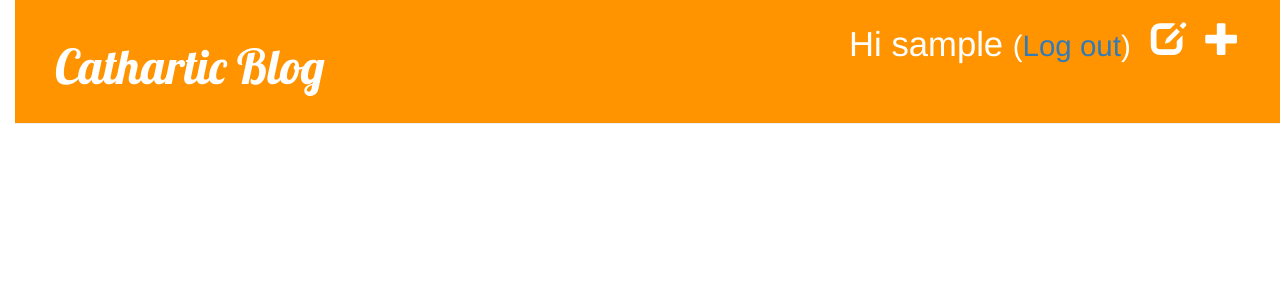
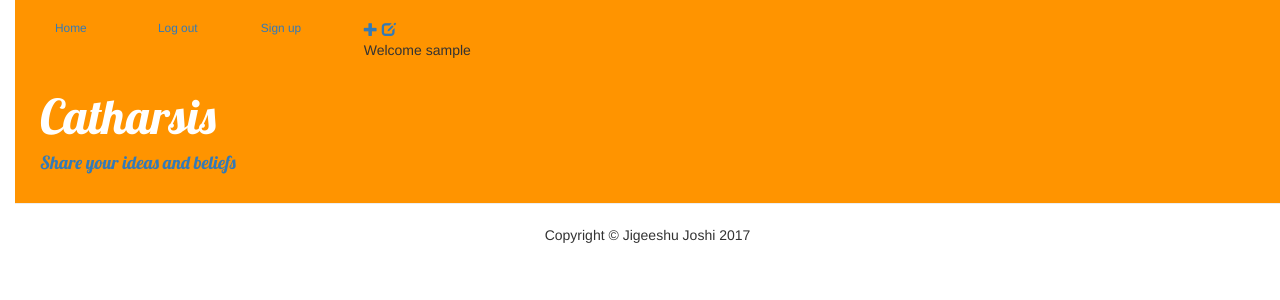
Before and after one commit to Jigeeshu/my-first-blog, a Django app: a page that uses blog/templates/blog/base.html in a window 1280 px wide. Shown: the top 300 px of the page. Run offline with Django 3.2, Linux system fonts and the light colour scheme; the visitor is signed in with stand-in values (Sample User, id 1); data that the repository does not hold is empty; some libraries are stand-ins or nearby versions.

Commit message:
Register new user

```diff
--- a/blog/templates/blog/base.html
+++ b/blog/templates/blog/base.html
@@ -10,14 +10,34 @@
     </head>
     <body>
     <div class="page-header">
-         {% if user.is_authenticated %}
-        <a href="{% url 'post_new' %}" class="top-menu"><span class="glyphicon glyphicon-plus"></span></a>
-        <a href="{% url 'post_draft_list' %}" class="top-menu"><span class="glyphicon glyphicon-edit"></span></a>
-        <p class="top-menu">Hi {{ user.username }} <small>(<a href="{% url 'logout' %}">Log out</a>)</small></p>
-    {% else %}
-        <a href="{% url 'login' %}" class="top-menu"><span class="glyphicon glyphicon-lock"></span></a>
-    {% endif %}
-        <h1><a href="/">Cathartic Blog</a></h1>
+        <div class = "row header">
+            <div class = "col-md-1">
+                <small><a href="/"> Home </a></small></p>
+            </div>
+            <div class = "col-md-1">
+                     {% if user.is_authenticated %}
+                        <small><a href="{% url 'logout' %}"> Log out </a></small></p>
+                     {% else %}
+                         <small><a href="{% url 'login' %}"> Login </a></small></p>
+                    {% endif %}
+            </div>
+             <div class = "col-md-1">
+                <small><a href="/register"> Sign up </a></small></p>
+            </div>
+           <div class = "col-md-9">
+                     {% if user.is_authenticated %}
+                        <a href="{% url 'post_new' %}" class="top-menu-add"><span class="glyphicon glyphicon-plus"></span></a>
+                        <a href="{% url 'post_draft_list' %}" class="top-menu-add"><span class="glyphicon glyphicon-edit"></span></a>
+                         <p class="top-menu-username">Welcome {{ user.username }} </p>
+                    {% endif %}
+            </div>
+        </div>
+
+    <div class = "row">
+
+        <h1><a>Catharsis</a></h1>
+        <h4><a> Share your ideas and beliefs</a></h4>
+    </div>
     </div>
     <div class="content container">
         <div class="row">
@@ -27,5 +47,8 @@
             </div>
         </div>
     </div>
+    <div footer class = " text-center footer">
+            <p >Copyright © Jigeeshu Joshi 2017</p>
+    </div>
 </body>
 </html>
```
